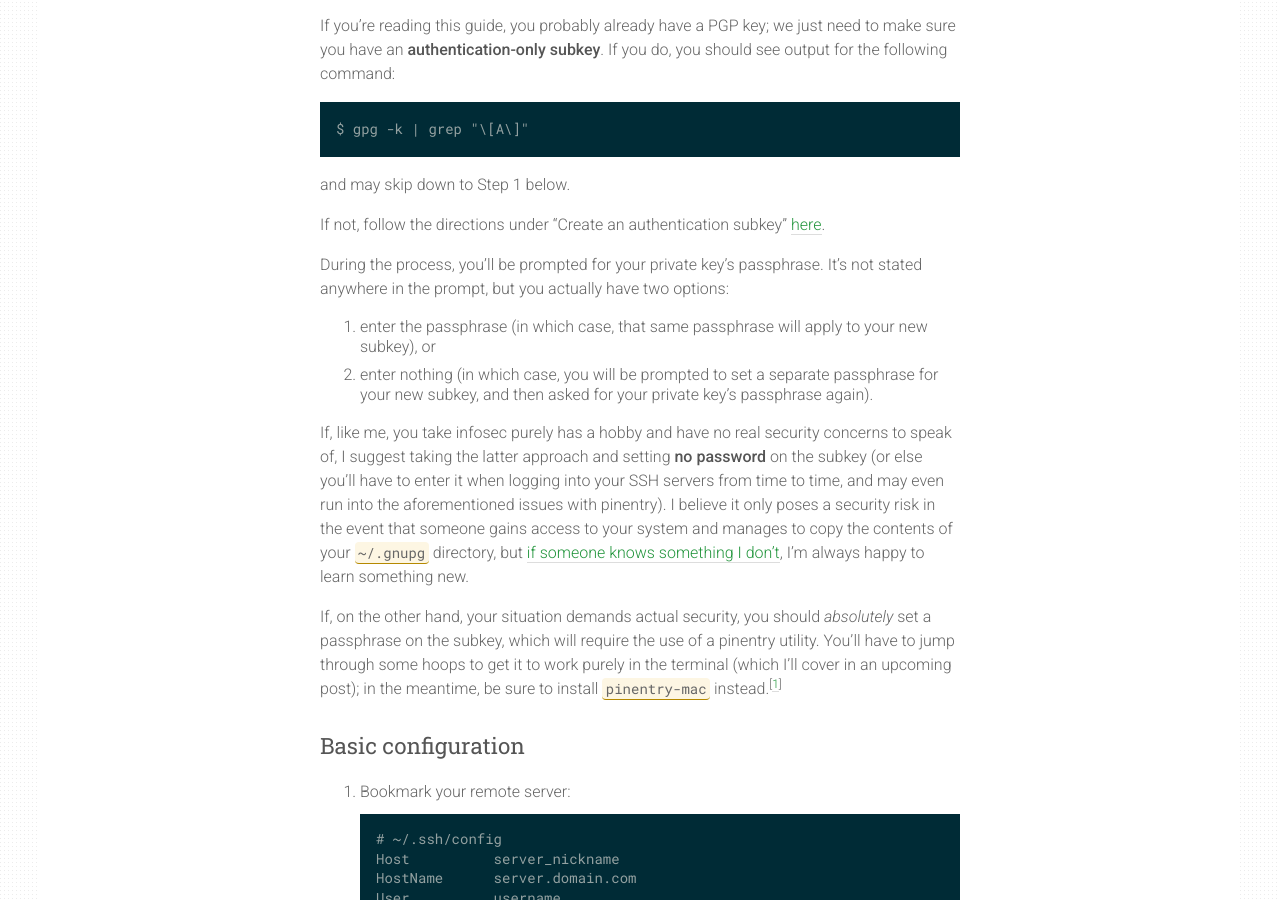
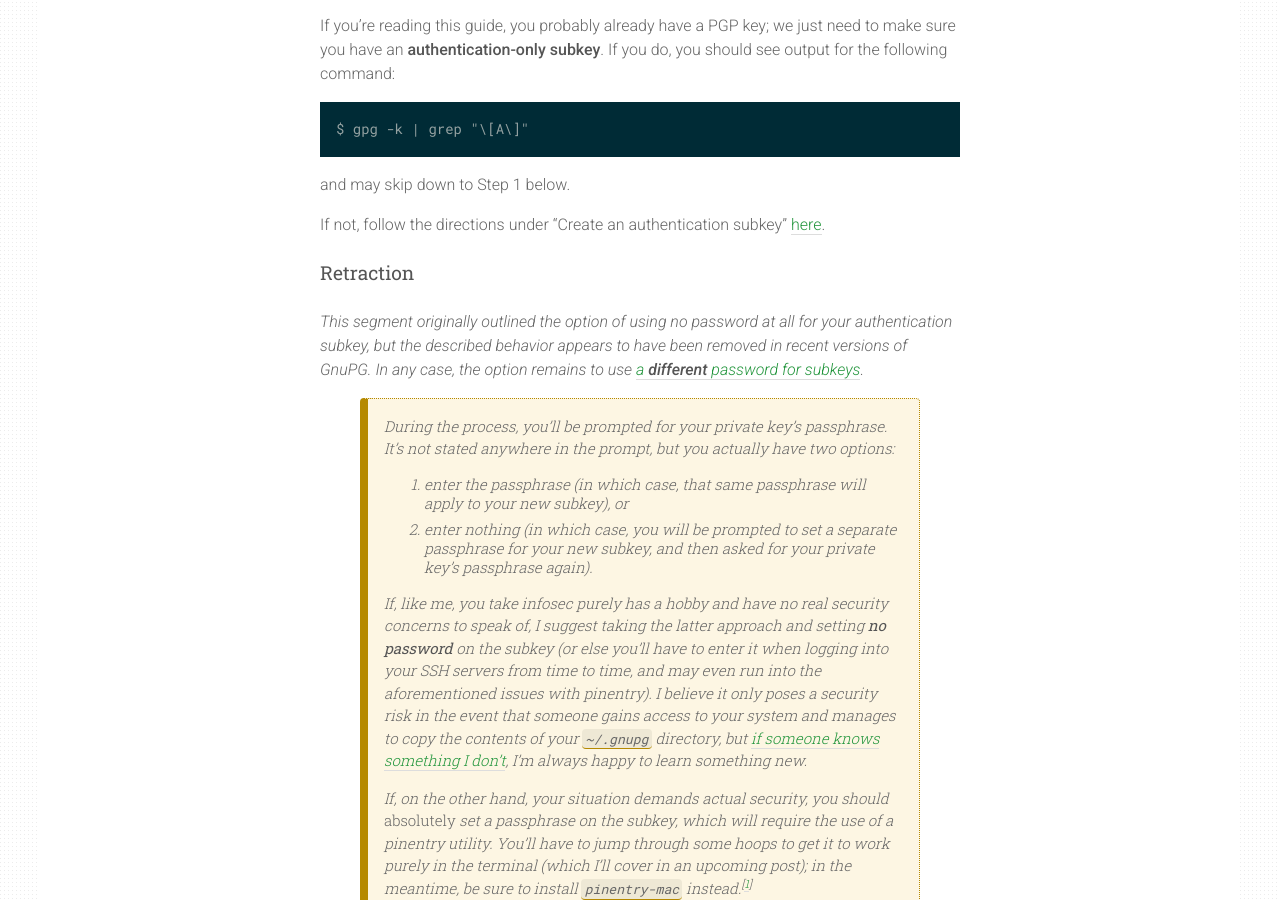
Before and after one commit to rlue/ryanlue.com, a Jekyll site: the page built from _posts/2017-06-29-gpg-for-ssh-auth.md, in a window 1280 px wide and 900 px high, scrolled down 2398 px. Built offline with Jekyll 4.4.1, drawn with Linux system fonts in a browser that asks for light colours; a script that is not in the unit is left out.

Commit message:
Add retraction to gpg-for-ssh-auth

```diff
--- a/_posts/2017-06-29-gpg-for-ssh-auth.md
+++ b/_posts/2017-06-29-gpg-for-ssh-auth.md
@@ -91,14 +91,18 @@ and may skip down to Step 1 below.
 
 If not, follow the directions under “Create an authentication subkey” [here][incenp]{:target="_blank"}.
 
-During the process, you’ll be prompted for your private key’s passphrase. It’s not stated anywhere in the prompt, but you actually have two options:
+#### Retraction
 
-  1. enter the passphrase (in which case, that same passphrase will apply to your new subkey), or
-  2. enter nothing (in which case, you will be prompted to set a separate passphrase for your new subkey, and then asked for your private key’s passphrase again).
+_This segment originally outlined the option of using no password at all for your authentication subkey, but the described behavior appears to have been removed in recent versions of GnuPG. In any case, the option remains to use [a **different** password for subkeys][diffpass]._
 
-If, like me, you take infosec purely has a hobby and have no real security concerns to speak of, I suggest taking the latter approach and setting **no password** on the subkey (or else you’ll have to enter it when logging into your SSH servers from time to time, and may even run into the aforementioned issues with pinentry). I believe it only poses a security risk in the event that someone gains access to your system and manages to copy the contents of your `~/.gnupg` directory, but [if someone knows something I don’t][infosec]{:target="_blank"}, I’m always happy to learn something new.
-
-If, on the other hand, your situation demands actual security, you should _absolutely_ set a passphrase on the subkey, which will require the use of a pinentry utility. You’ll have to jump through some hoops to get it to work purely in the terminal (which I’ll cover in an upcoming post); in the meantime, be sure to install `pinentry-mac` instead.[^1]
+> During the process, you’ll be prompted for your private key’s passphrase. It’s not stated anywhere in the prompt, but you actually have two options:
+>
+>   1. enter the passphrase (in which case, that same passphrase will apply to your new subkey), or
+>   2. enter nothing (in which case, you will be prompted to set a separate passphrase for your new subkey, and then asked for your private key’s passphrase again).
+>
+> If, like me, you take infosec purely has a hobby and have no real security concerns to speak of, I suggest taking the latter approach and setting **no password** on the subkey (or else you’ll have to enter it when logging into your SSH servers from time to time, and may even run into the aforementioned issues with pinentry). I believe it only poses a security risk in the event that someone gains access to your system and manages to copy the contents of your `~/.gnupg` directory, but [if someone knows something I don’t][infosec]{:target="_blank"}, I’m always happy to learn something new.
+>
+> If, on the other hand, your situation demands actual security, you should _absolutely_ set a passphrase on the subkey, which will require the use of a pinentry utility. You’ll have to jump through some hoops to get it to work purely in the terminal (which I’ll cover in an upcoming post); in the meantime, be sure to install `pinentry-mac` instead.[^1]
 
 ### Basic configuration
 
```
Also changed, not shown: other parts of _posts/2017-06-29-gpg-for-ssh-auth.md (+1 -0 lines).
